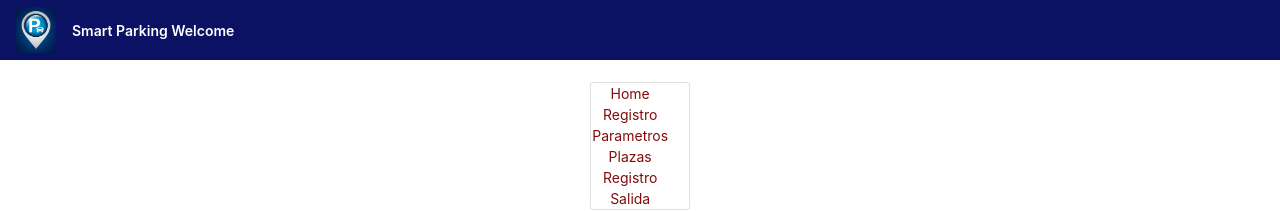
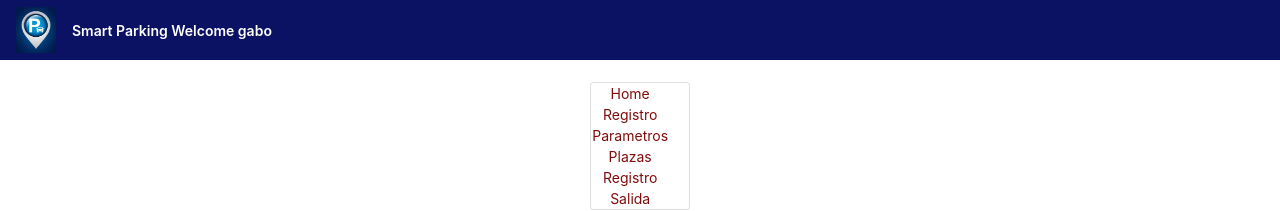
Before and after one commit to AngelicaCalderon/SmartParking-Front, an Angular app in the folder frontend/: page /home in a window 1280 px wide. Shown: the top 211 px of the page. Built offline with nearby package versions, Linux system fonts and the light colour scheme.

Commit message:
gabo change

```diff
--- a/frontend/src/app/app.component.html
+++ b/frontend/src/app/app.component.html
@@ -1,7 +1,7 @@
 <!-- Toolbar -->
 <div class="toolbar" role="banner">
     <img width="40" alt="SP logo" src="../assets/image/logo.jpg" />
-    <span>Smart Parking Welcome</span>
+    <span>Smart Parking Welcome gabo</span>
 
     <div class="spacer"> </div>
 
--- a/frontend/src/app/page/registro/registro.component.html
+++ b/frontend/src/app/page/registro/registro.component.html
@@ -4,7 +4,7 @@
 <head>
 
     <meta charset="utf-8" />
-    <title>SmartParkinggabo</title>
+    <title>SmartParking</title>
     <style type="text/css">
         /* Características generales de la página */
 
```
